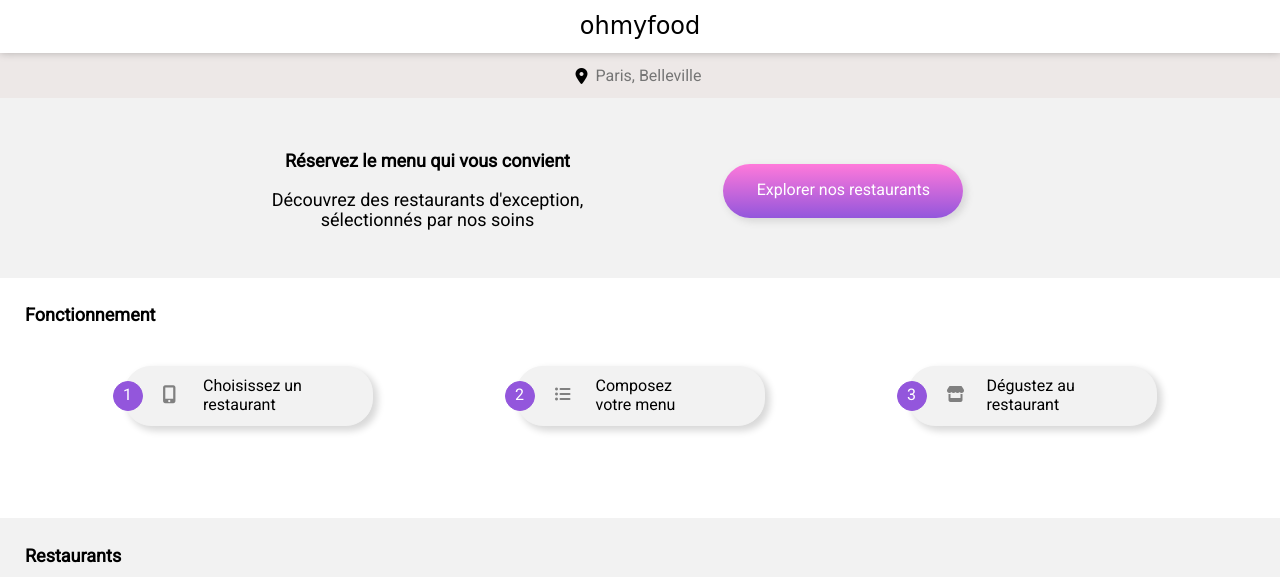
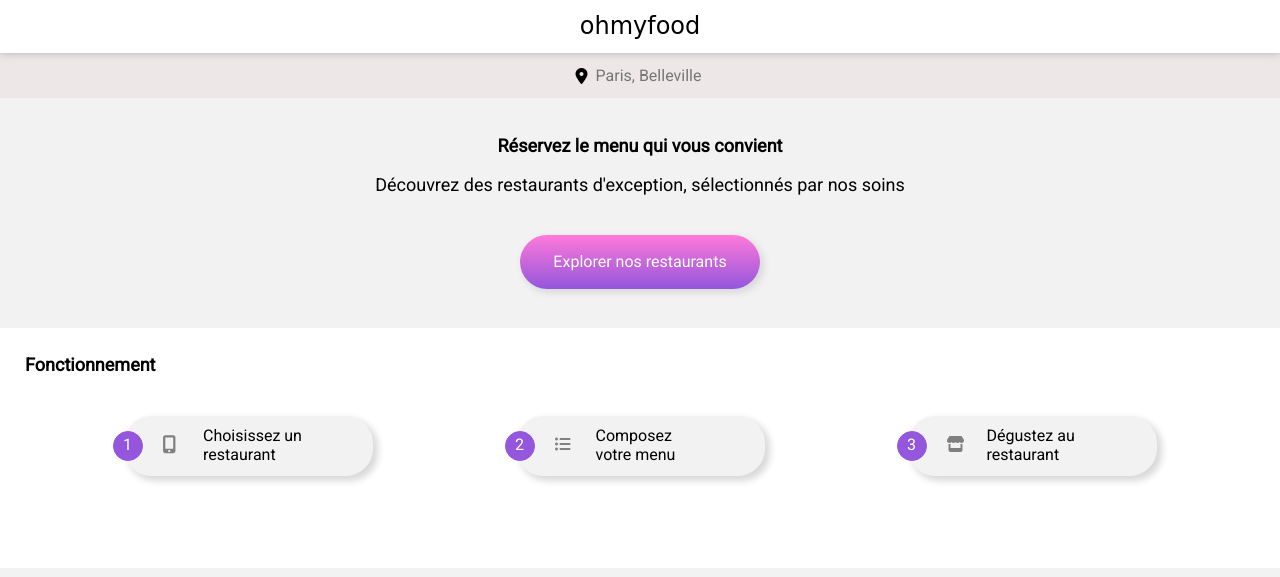
Before and after one commit to Flo701/ohmyfood, a website: page index.html in a window 1280 px wide. Shown: the top 577 px of the page. Drawn offline with Linux system fonts and the light colour scheme; a web font is replaced by a local one.

Commit message:
Modification de la section localisation au dessus de 992px.

```diff
--- a/index.html
+++ b/index.html
@@ -46,7 +46,7 @@
         <div class="location_text">
             <div class="location_title">
                 <h3>Réservez le menu qui vous convient</h3>
-                <p class="location_title_p">Découvrez des restaurants d'exception,<br/>sélectionnés par nos soins</p>
+                <p class="location_title_p">Découvrez des restaurants d'exception, sélectionnés par nos soins</p>
             </div>
             <div class="location_button">
                 <div class="button">Explorer nos restaurants</div>
--- a/sass/components/button.scss
+++ b/sass/components/button.scss
@@ -9,6 +9,10 @@
     box-shadow:3px 3px 7px 1px $color-background-darken;
     color: white;
     transition : all 200ms ease;
+    @media screen and (max-width:354px) {
+        width: 205px;
+        height:50px;
+    }
     @media screen and (min-width:768px) and (max-width:991px) {
         width:250px;
         height: 54px;
--- a/sass/components/heart.scss
+++ b/sass/components/heart.scss
@@ -15,34 +15,21 @@
         }
         &:hover .heart-2 {
             // top:0px;
-             height: 100%;
+            height: 100%;
         }
     }
     & .heart-2 {
         position: absolute;
         left: 0px;
-        // right:0;
-        // bottom:0;
-        //top:16px;
+        // top:16px;
         height :0%;
         color:transparent;
         background-image: $color-linear-gradient;
         background-clip: text;
         -webkit-background-clip:text;
-        // transform-origin:bottom;
-        // animation: heart 1.2s 150ms both;
         transition: all 1.3s 100ms;
         @media screen and (min-width:768px) {
             font-size: 22px;
         }
     }
 }
-
-@keyframes heart {
-    0% {
-        height:0%;
-    }
-    100% {
-        height:100%;
-    }
-}
--- a/sass/pages/location.scss
+++ b/sass/pages/location.scss
@@ -2,20 +2,20 @@
     width :100%;
     height :300px;
     padding-bottom: 10px;
-    @media screen and (max-width:324px) {
-        height: 335px;
+    @media screen and (max-width:282px) {
+        height: 340px;
     }
-    @media screen and (min-width:325px) and (max-width:351px) {
+    @media screen and (min-width:283px) {
         height: 315px;
     }
-    @media screen and (min-width:352px) and (max-width:386px) {
+    @media screen and (min-width:355px) {
         height: 300px;
     }
-    @media screen and(min-width:768px) and (max-width:991px) {
-        height: 308px;
+    @media screen and (min-width:382px) {
+        height: 285px;
     }
-    @media screen and (min-width:992px) {
-        height: 225px;
+    @media screen and (min-width:601px) {
+        height: 275px;
     }
     &_city {
         @include flexbox-center;
@@ -35,19 +35,15 @@
         padding-left: 4px;
     }
     &_text {
-        @media screen and (min-width :992px) {
-            display: flex;
-            align-items: center;
-            justify-content: center;
-            padding-right:65px;
-            padding-top:15px;
-            gap:120px;
-            @media screen and (min-width: 1300px) {
-                gap:200px;
-            }
-            @media screen and (min-width: 1600px) {
-                gap: 330px;
-            }
+        padding-left: 15px;
+        padding-right:15px;
+        @media screen and (min-width:518px) and (max-width:577px) {
+            padding-left:45px;
+            padding-right:45px;
+        }
+        @media screen and (min-width:578px) and (max-width:600px) {
+            padding-left:70px;
+            padding-right:70px;
         }
     }
     &_title {
@@ -59,13 +55,15 @@
         background-color:$color-background;
         text-align : center;
         &_p {
-            margin-bottom: 17px;
+            margin-bottom: 8px;
             font-size :18px;
+            @media screen and (min-width: 601px) {
+                margin-bottom: 20px;
+            }
         }
     }
     &_button {
-        @media screen and (min-width :992px) {
-            margin-left: 0;
-        }
+        margin-left:auto;
+        margin-right:auto;
     }
 }
```
Also changed, not shown: sass/pages/operating.scss (+4 -4 lines), css/style.css, 1 other file.
